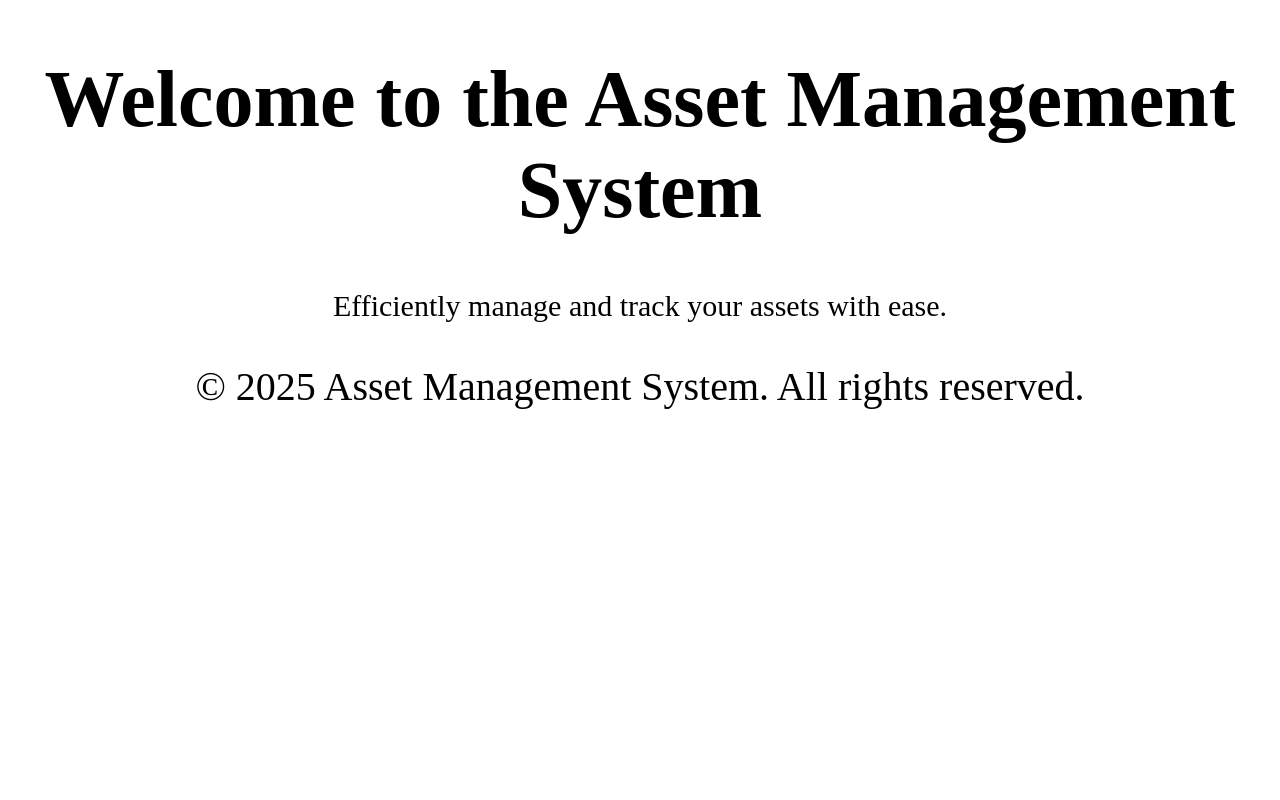
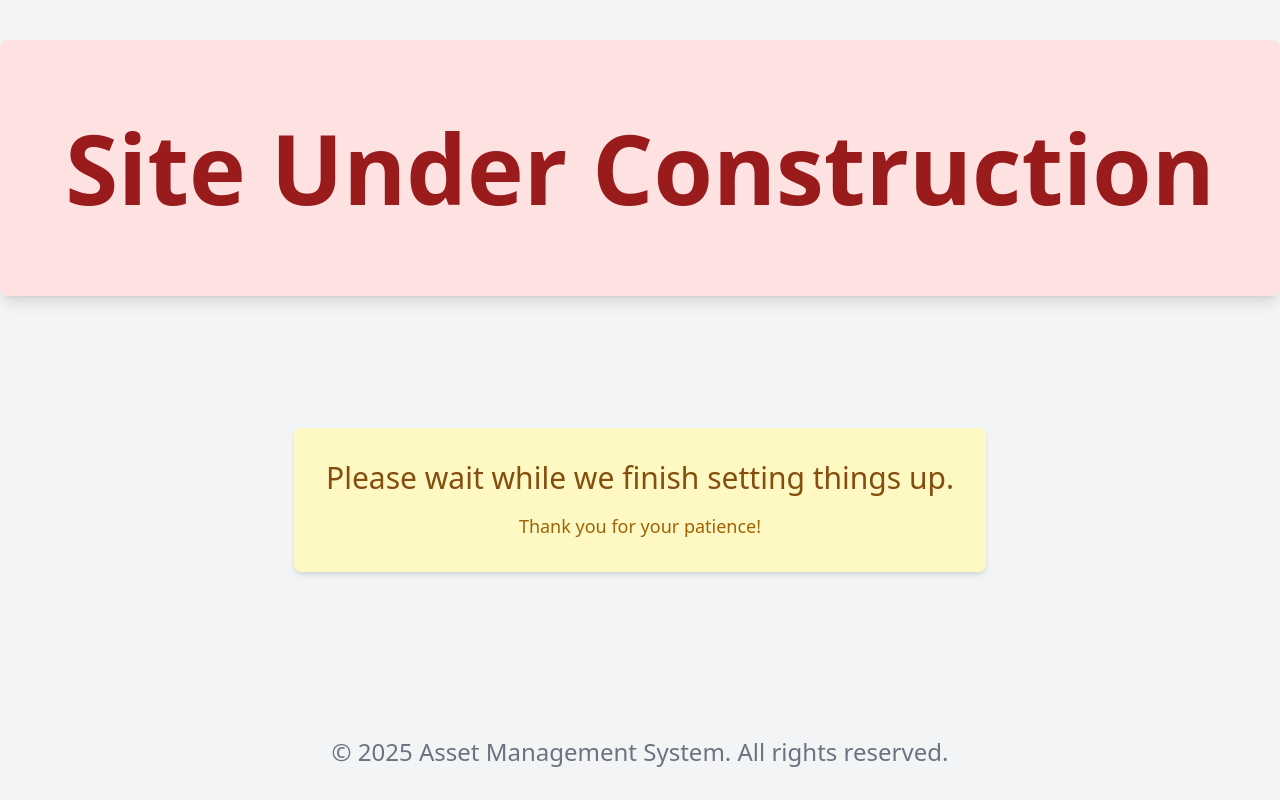
Before and after one commit to RjStha7/Asset_Management_system, a Django app: page / in a window 1280 px wide. Run offline with Django 5.2, Linux system fonts and the light colour scheme; some libraries are stand-ins or nearby versions.

Commit message:
added ordering in models.py and change of home.html

```diff
--- a/asset/models.py
+++ b/asset/models.py
@@ -14,6 +14,7 @@ class AssetCategory(models.Model):
     class Meta:
         verbose_name = "AssetCategory"
         verbose_name_plural = "AssetCategories"
+        ordering = ['id']
 
 
 class Asset(models.Model):
@@ -23,6 +24,9 @@ class Asset(models.Model):
     Description = models.CharField(max_length=500, blank = True)
     Unit = models.IntegerField(validators=[MinValueValidator(0)], default=0)
     AssetCategory = models.ForeignKey(AssetCategory, on_delete=models.CASCADE)
+
+    class Meta:
+        ordering = ['AssetId']
 
     def __str__(self):
         return self.Name
@@ -67,6 +71,7 @@ class AssetDetails(models.Model):
     class Meta:
         verbose_name = "AssetDetails"
         verbose_name_plural = "AssetDetails"
+        ordering = ['Sn']
 
 class AssetOut(models.Model):
     Sn = models.AutoField(primary_key=True)
@@ -83,3 +88,4 @@ class AssetOut(models.Model):
     class Meta:
         verbose_name = "AssetOut"
         verbose_name_plural = "AssetOut"
+        ordering = ['Sn']
--- a/asset/templates/asset/home.html
+++ b/asset/templates/asset/home.html
@@ -4,18 +4,27 @@
     <meta charset="UTF-8">
     <meta name="viewport" content="width=device-width, initial-scale=1.0">
     <title>Asset Management System</title>
+    <script src="https://cdn.tailwindcss.com"></script>
+</head>
+<body class="bg-gray-100 min-h-screen flex flex-col">
 
-</head>
-<body>
+{% block content %}
+<div class="min-h-screen flex flex-col bg-gray-100">
     <header>
-        <h1 style = "text-align: center; font-size: 80px; backgrod">Welcome to the Asset Management System</h1>
+        <h1 class="text-center text-6xl md:text-8xl font-bold bg-red-100 text-red-800 py-20 rounded-lg mt-10 shadow-lg">
+            Site Under Construction
+        </h1>
     </header>
-    <main>
-        <p style =" text-align: center; font-size: 30px;">Efficiently manage and track your assets with ease.</p>
-
+    <main class="flex-1 flex items-center justify-center">
+        <div class="bg-yellow-100 text-yellow-800 text-2xl md:text-3xl p-8 rounded-lg shadow-md text-center">
+            Please wait while we finish setting things up.<br>
+            <span class="block mt-4 text-lg text-yellow-700">Thank you for your patience!</span>
+        </div>
     </main>
-    <footer>
-        <p style = " text-align: center; font-size: 40px; color: black">&copy; 2025 Asset Management System. All rights reserved.</p>
+    <footer class="py-8">
+        <p class="text-center text-2xl text-gray-500">&copy; 2025 Asset Management System. All rights reserved.</p>
     </footer>
+</div>
+{% endblock %}
 </body>
 </html>
```
